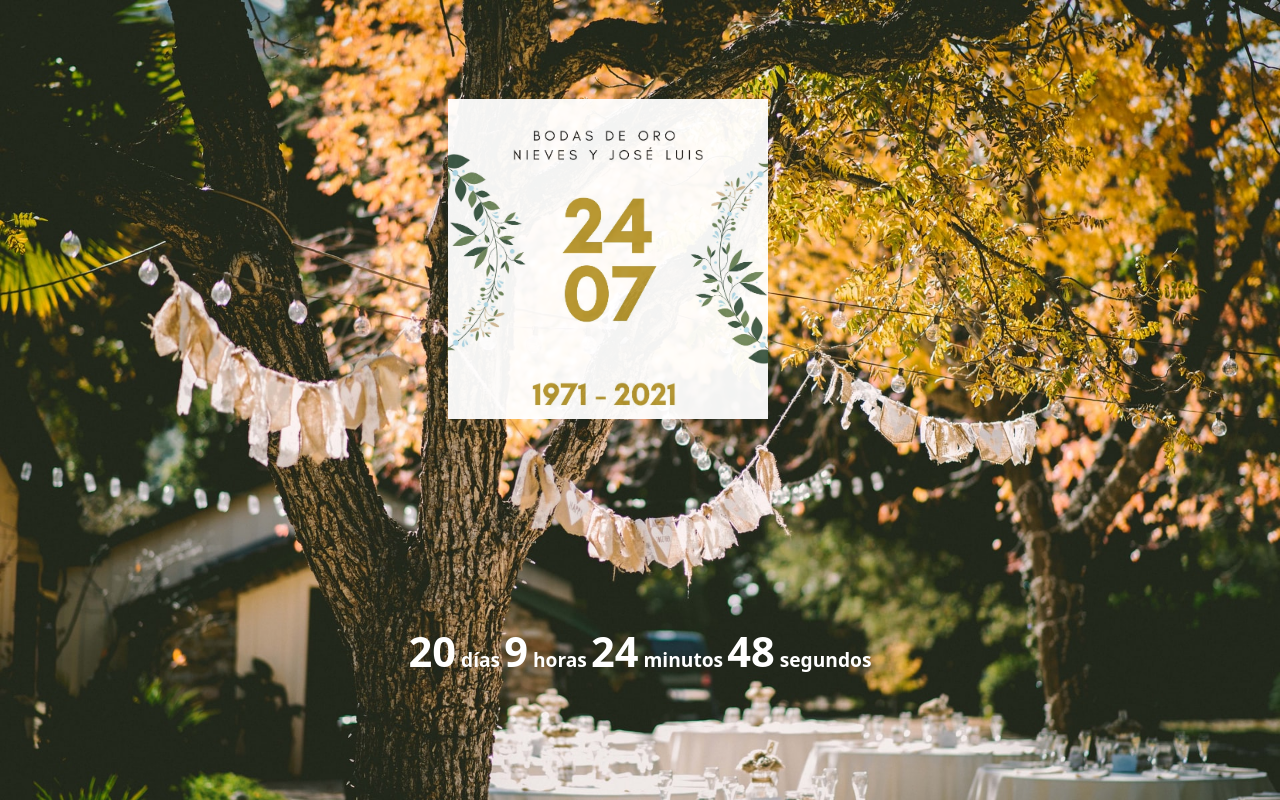
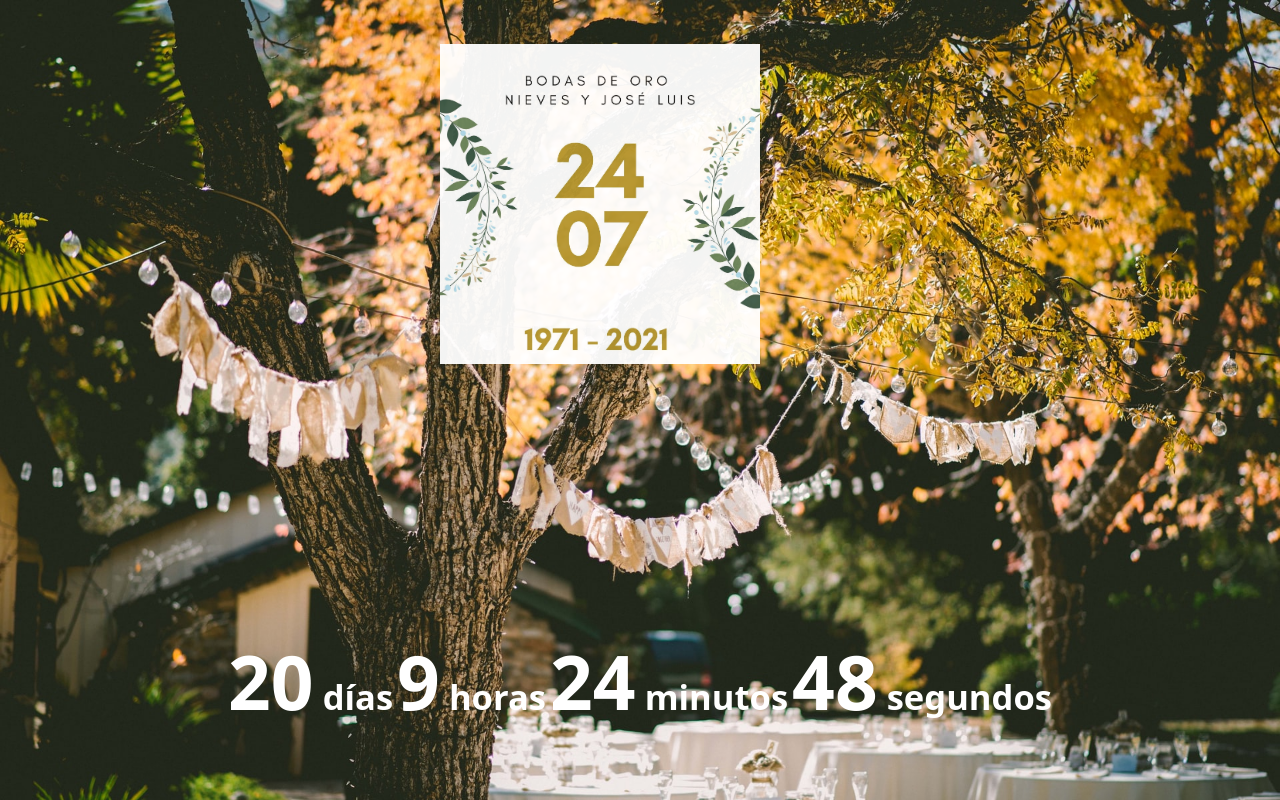
Before and after one commit to mariagluck/countdownDate, a plain HTML site: page index.html in a window 1280 px wide. Drawn offline with nearby package versions, Linux system fonts and the light colour scheme.

Commit message:
desktop v edit

```diff
--- a/main.css
+++ b/main.css
@@ -26,7 +26,6 @@ main {
   background-repeat: no-repeat;
   width: 60vw;
   height: 40vh;
-  /* padding-top: 20%; */
   opacity: 95%;
   margin: auto;
 
@@ -54,8 +53,13 @@ p {
 @media only screen and (min-width: 992px) {
 
   .image{
-  width: 30vw;
+  width: 400px;
+  margin:auto;
 
+  }
+  p {
+    font-size: 1.8em;
+    padding-top: 15%;
   }
 
 }
```
